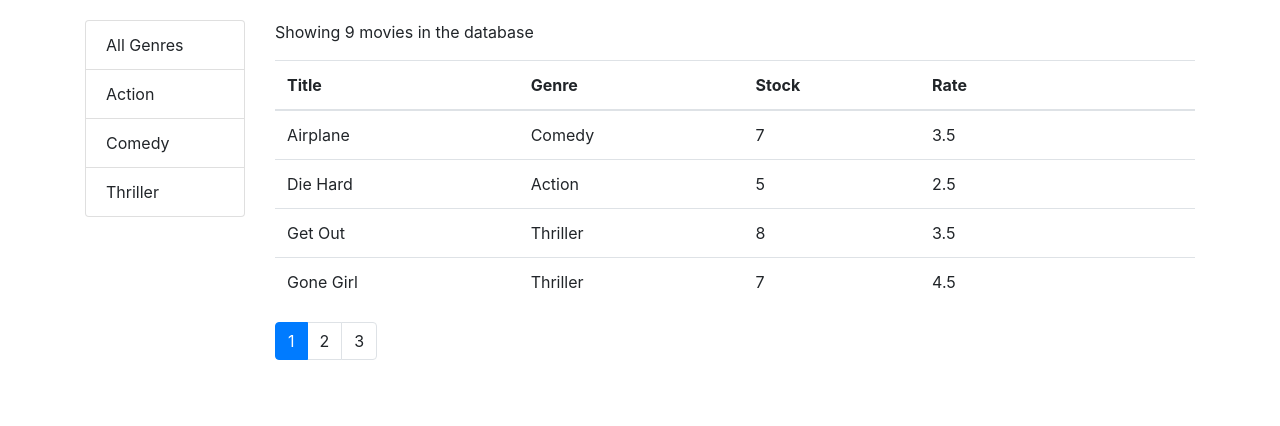
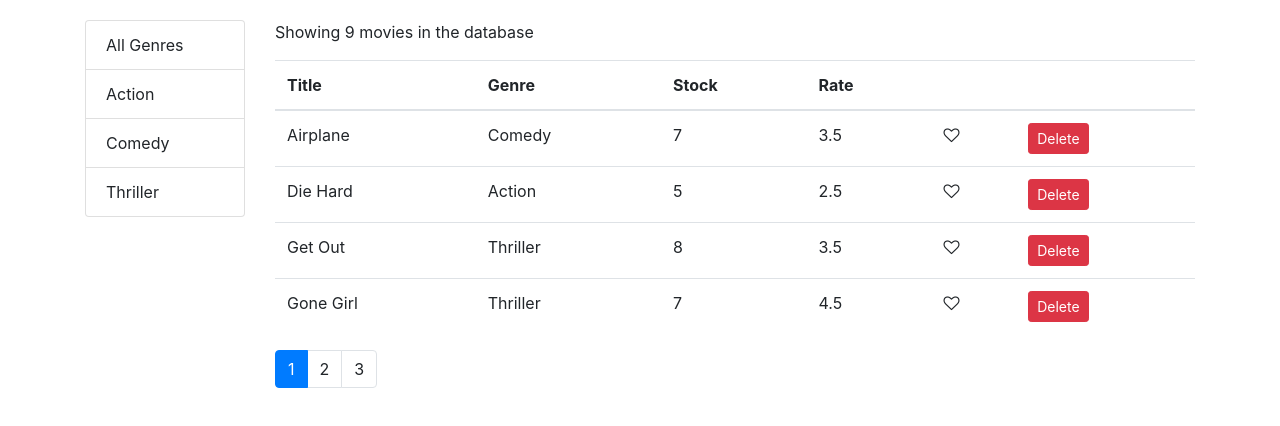
Before and after one commit to Dren-9843/vidly-react, a React (Create React App) app: page / in a window 1280 px wide. Shown: the top 426 px of the page. Built offline with nearby package versions, Linux system fonts and the light colour scheme.

Commit message:
Working Code

```diff
--- a/src/components/common/tableBody.jsx
+++ b/src/components/common/tableBody.jsx
@@ -1,10 +1,9 @@
 import React, { Component } from 'react';
-import _ from 'lodash'
+import _ from 'lodash';
 
 class TableBody extends Component {
     renderCell = (item, column) => {
-        if (column.content) column.content(item)
-
+        if (column.content) return column.content(item)
 
         return _.get(item, column.path)
     }
@@ -14,16 +13,15 @@ class TableBody extends Component {
     }
 
     render() {
-        const { data, columns } = this.props
+        const { data, columns } = this.props;
+       return (<tbody>
+           {data.map(item =>(
+                <tr key={item._id}>
+                {columns.map(column => <td key={this.createKey(item, column)}>{this.renderCell(item, column)}</td>)}
+            </tr>
+            ))}
 
-
-
-        return (<tbody>
-            {data.map(item => (
-            <tr key={item._id}>
-                {columns.map(column => <td key={this.createKey(item, column)}>{this.renderCell(item, column)}</td>)}
-            </tr>))}
-        </tbody>  );
+        </tbody>);
     }
 }
 
--- a/src/components/common/tableHeader.jsx
+++ b/src/components/common/tableHeader.jsx
@@ -11,12 +11,15 @@ class TableHeader extends Component {
       }
       this.props.onSort(sortColumn)
   }
+
+
   render() {
     return (
     <thead>
         <tr>
             { this.props.columns.map(column => (
-            <th key={column.path} onClick={() => this.raiseSort(column.path)}>{column.label}</th>
+            <th
+            key={column.path || column.key} onClick={() => this.raiseSort(column.path)}>{column.label}</th>
             ))}
         </tr>
     </thead>
--- a/src/index.css
+++ b/src/index.css
@@ -12,3 +12,7 @@ code {
   font-family: source-code-pro, Menlo, Monaco, Consolas, 'Courier New',
     monospace;
 }
+
+.clickable {
+  cursor: pointer
+}
```
Also changed, not shown: 1 other file (tests, documents, lock files or other folders).
